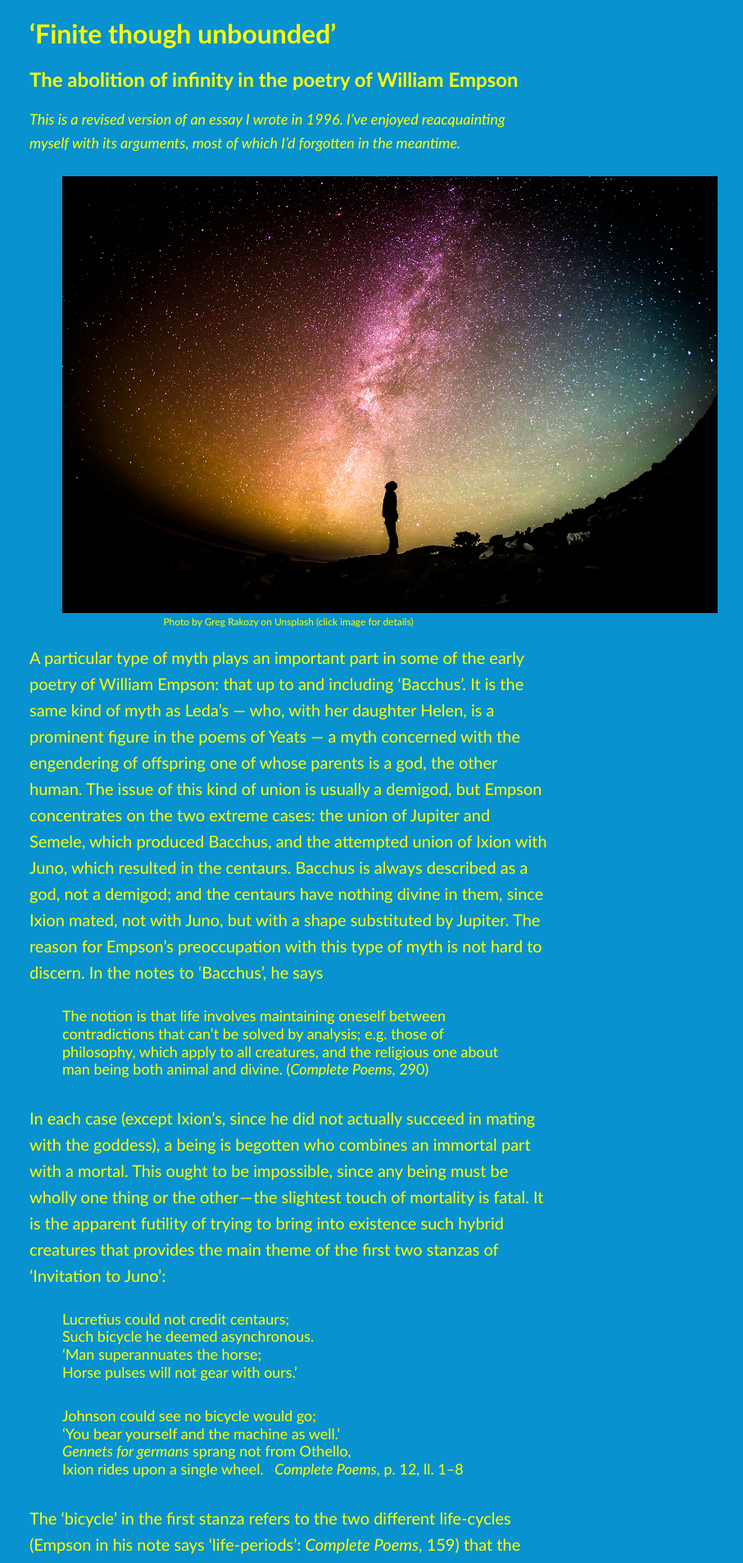
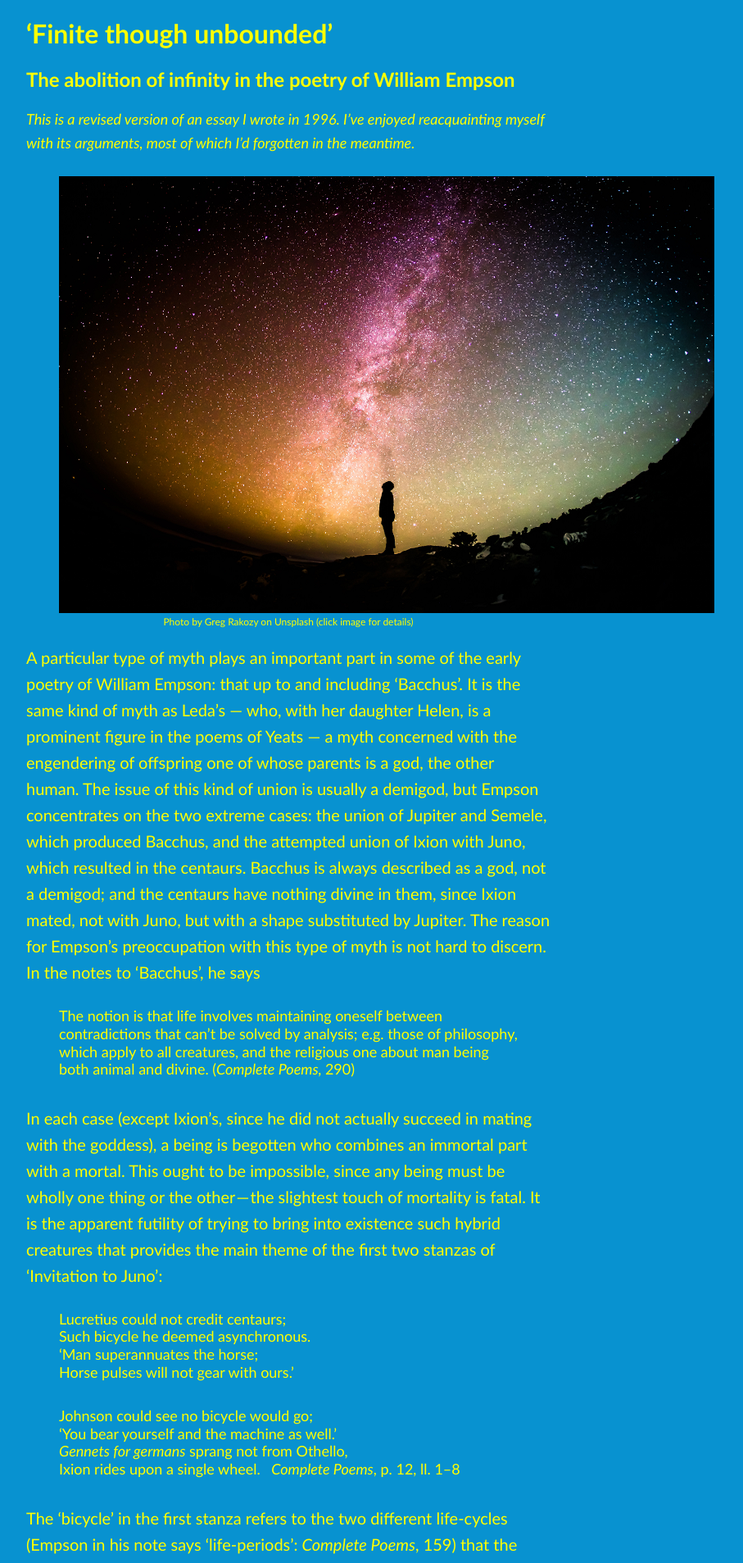
Before and after one commit to artkavanagh/github.io, a Jekyll site: the page finite-though-unbounded.html, which Jekyll copies as it is, in a window 1280 px wide. Shown: the top 1907 px of the page at 82% size, without its empty margins (288-1195 px from the left). Built offline with Jekyll 4.4.1, drawn with Linux system fonts in a browser that asks for light colours.

Commit message:
Update akstyles.css

```diff
--- a/assets/css/akstyles.css
+++ b/assets/css/akstyles.css
@@ -5,7 +5,7 @@ html, body {
         padding: 0;
         color: Yellow ;
         background-color: #0892d0 ;
-        max-width: 632px ;
+        max-width: 640px ;
       }
       h1, h2, h3 {
 	 font-family: "Optima", "Myriad Pro", "Trebuchet MS", "Fira Sans", sans-serif;
```
